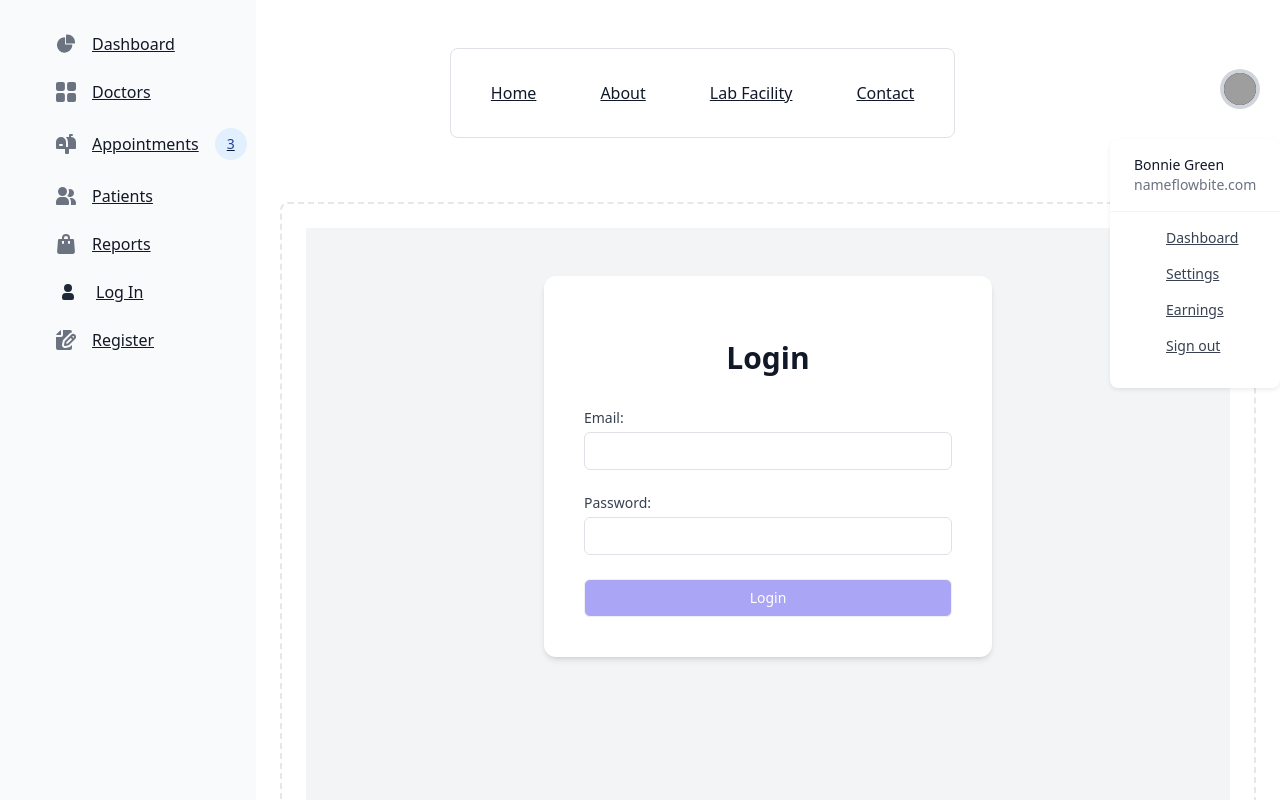
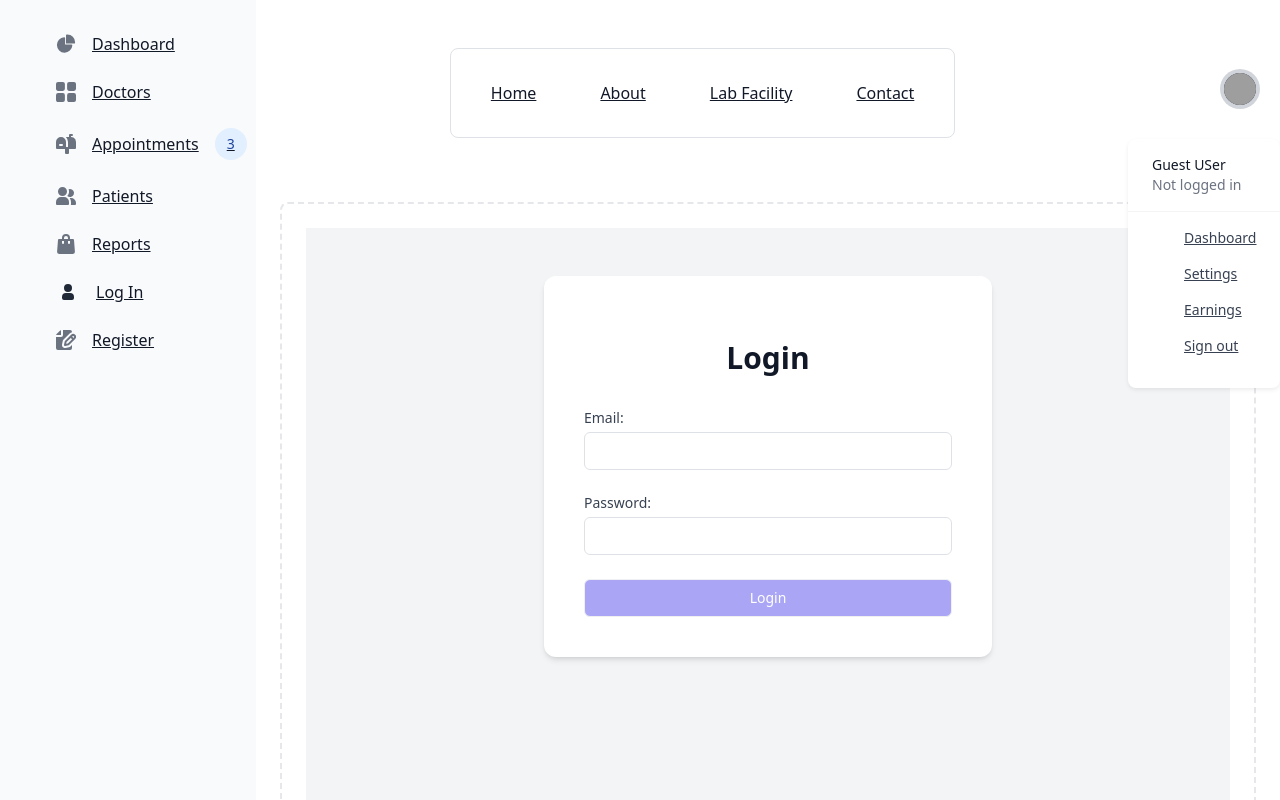
Before and after one commit to ShashithaU/hospital-management-system-front-end, an Angular app: page /login in a window 1280 px wide. Both pictures are taken after a click on the button "Open user menu". Shown: the top 800 px of the page. Built offline with nearby package versions, Linux system fonts and the light colour scheme; grey boxes are pictures that could not be loaded.

Commit message:
bug fixed in login

```diff
--- a/src/app/common/nav-bar/nav-bar.component.html
+++ b/src/app/common/nav-bar/nav-bar.component.html
@@ -5,15 +5,15 @@
         <span class="self-center text-2xl font-semibold whitespace-nowrap dark:text-white">Flowbite</span>
     </a>
     <div class="flex items-center md:order-2 space-x-3 md:space-x-0 rtl:space-x-reverse">
-        <button type="button" class="flex text-sm bg-gray-800 rounded-full md:me-0 focus:ring-4 focus:ring-gray-300 dark:focus:ring-gray-600" id="user-menu-button" aria-expanded="false" data-dropdown-toggle="user-dropdown" data-dropdown-placement="bottom">
+        <button (click)="checkUserDetails()" type="button" class="flex text-sm bg-gray-800 rounded-full md:me-0 focus:ring-4 focus:ring-gray-300 dark:focus:ring-gray-600" id="user-menu-button" aria-expanded="false" data-dropdown-toggle="user-dropdown" data-dropdown-placement="bottom">
           <span class="sr-only">Open user menu</span>
           <img class="w-8 h-8 rounded-full" src="/docs/images/people/profile-picture-3.jpg" alt="user photo">
         </button>
         <!-- Dropdown menu -->
         <div class="z-50 hidden my-4 text-base list-none bg-white divide-y divide-gray-100 rounded-lg shadow-sm dark:bg-gray-700 dark:divide-gray-600" id="user-dropdown">
           <div class="px-4 py-3">
-            <span class="block text-sm text-gray-900 dark:text-white">Bonnie Green</span>
-            <span class="block text-sm  text-gray-500 truncate dark:text-gray-400">nameflowbite.com</span>
+            <span class="block text-sm text-gray-900 dark:text-white">{{userName || 'Guest USer'}}</span>
+            <span class="block text-sm  text-gray-500 truncate dark:text-gray-400">{{ userEmail || 'Not logged in' }}</span>
           </div>
           <ul class="py-2" aria-labelledby="user-menu-button">
             <li>
--- a/src/app/common/nav-bar/nav-bar.component.ts
+++ b/src/app/common/nav-bar/nav-bar.component.ts
@@ -1,5 +1,5 @@
-import { Component, inject } from '@angular/core';
-import { RouterLink } from '@angular/router';
+import { Component, inject, OnInit } from '@angular/core';
+import { Router, RouterLink } from '@angular/router';
 import { AuthService } from '../../../services/patient/auth.service';
 
 @Component({
@@ -9,12 +9,47 @@ import { AuthService } from '../../../services/patient/auth.service';
   templateUrl: './nav-bar.component.html',
   styleUrl: './nav-bar.component.css'
 })
-export class NavBarComponent {
+export class NavBarComponent implements OnInit {
+  userName: string = '';
+  userEmail: string = '';
+  isLoggedIn: boolean = false;
 
-  authService = inject(AuthService)
+  constructor(
+    private router: Router,
+    private authService: AuthService
+  ) {}
+
+  ngOnInit(): void {
+    this.getUserInfo();
+  }
+  checkUserDetails(){
+    this.getUserInfo();
+  }
+
+  getUserInfo(): void {
+    const token = localStorage.getItem('token');
+    if (token) {
+      // Only use token extraction for now
+      try {
+        const payload = JSON.parse(atob(token.split('.')[1]));
+        console.log("Decoded payload:", payload);
+
+        this.userEmail = payload.sub;
+        this.userName = `${payload.firstName} ${payload.lastName}`
+        this.isLoggedIn = true;
+
+      } catch (e) {
+        console.error('Error decoding token:', e);
+      }
+    }
+  }
 
   logout(){
     this.authService.logout();
+    this.userName = '';
+    this.userEmail = '';
+    this.isLoggedIn = false;
+    this.router.navigate(['/login']);
   }
 
 }
--- a/src/services/patient/auth.service.ts
+++ b/src/services/patient/auth.service.ts
@@ -30,4 +30,8 @@ export class AuthService {
     alert('You have been successfully logged out');
     this.router.navigate(['/login']);
   }
+
+  getUserDetails(): Observable<any> {
+    return this.http.get(`${this.baseUrl}/user-details`);
+  }
 }
```
